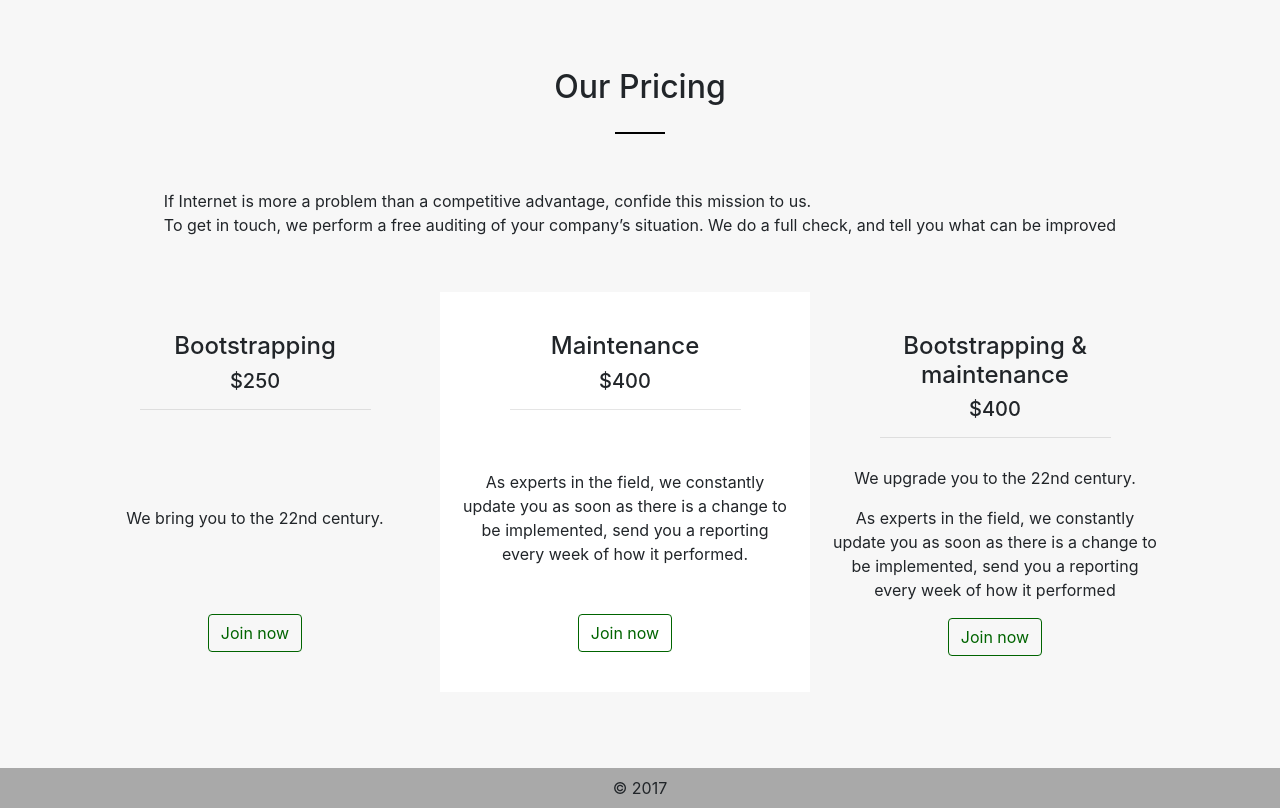
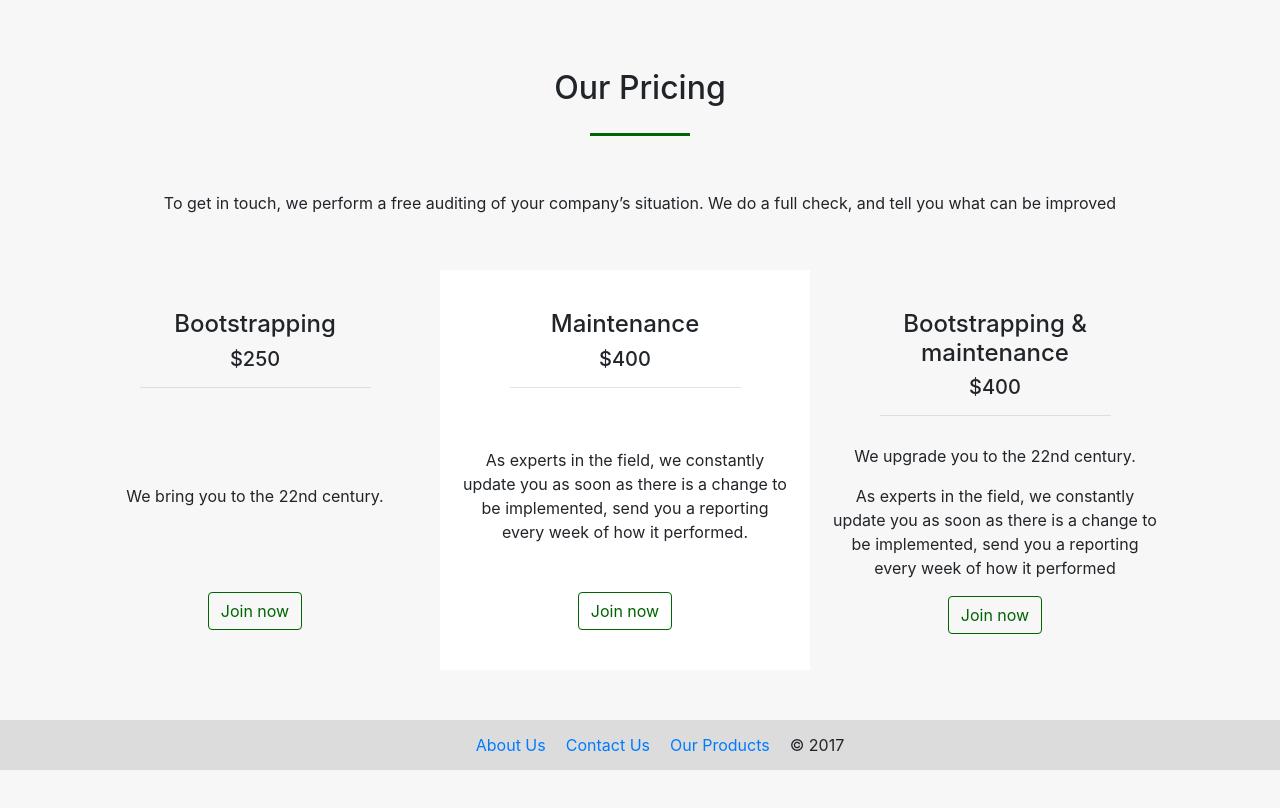
Before and after one commit to farty-bubu/piki-bara, a website: page index.html in a window 1280 px wide. Shown: the part 1720-2528 px from the top of the page. After the commit the page ends 2490 px from the top, so only its background shows below. Drawn offline with nearby package versions, Linux system fonts and the light colour scheme.

Commit message:
Add footer items

```diff
--- a/index.html
+++ b/index.html
@@ -48,7 +48,7 @@
             <div class="row">
                 <div class="col-md-12 text-center slide slide-2">
                     <h2 class="slide-title">Services</h2>
-                    <div class="slide-title-underliner align-content-center"></div>
+                    <hr class="slide-title-underliner align-content-center"></hr>
                     <div class="row">
                         <p class="subtitle">
                           If Internet is more a problem than a competitive advantage, confide this mission to us.
@@ -58,6 +58,7 @@
                     <div class="row">
                         <div class="col-md-4">
                             <h4 class="column-subtitle">Online presence</h4>
+                            <div class="column-text">
                                 <p>Online, your customer have to know how to find you WITHOUT you telling them</p>
                                 <p>
                                     Your future customers have to know exactly WHAT you are selling, and WHY they should buy it
@@ -68,8 +69,10 @@
                                     Internet’s strike force!
                                 </p>
                             </div>
+                        </div>
                         <div class="col-md-4">
                             <h4 class="column-subtitle">Be more visible in Google Search Engine</h4>
+                            <div class="column-text">
                                 <p>
                                     If a customer doesn’t buy with you, it’s not because the products, but because he doesn’t TRUST
                                     a website/company. BUILD THAT TRUST NOW!
@@ -80,13 +83,16 @@
                                     making you losing $$$.
                                 </p>
                             </div>
+                        </div>
                         <div class="col-md-4">
                             <h4 class="column-subtitle">Auditing</h4>
+                            <div class="column-text">
                                 <p>Ever wondered why some products sell better than others on Amazon, Etsy, Ebay, or Shopify?</p>
                                 <p>
                                     It’s not your product at fault, but that you are probably not using the marketplace
                                     the right way. Contact us, and let’s crack that problem with our experts!
                                 </p>
+                            </div>
                         </div>
                     </div>
                 </div>
@@ -110,10 +116,9 @@
             <div class="row">
                 <div class="col-md-12 text-center slide slide-2">
                     <h2 class="slide-title">Our Pricing</h2>
-                    <div class="slide-title-underliner align-content-center"></div>
+                    <hr class="slide-title-underliner align-content-center"></hr>
                     <div class="row">
                         <p class="subtitle">
-                          If Internet is more a problem than a competitive advantage, confide this mission to us.<br/>
                           To get in touch, we perform a free auditing of your company’s situation. We do a full check,
                           and tell you what can be improved
                         </p>
@@ -175,15 +180,14 @@
                 </div>
             </div>
 
-            <div class="row">
-                <div class="col-md-4"></div>
-                <div class="col-md-4"></div>
-                <div class="col-md-4"></div>
-            </div>
-
         </div>
         <footer class="footer text-center p-2">
-            <div>© 2017 </div>
+            <ul class="footer-links">
+                <li><a href="">About Us</a></li>
+                <li><a href="">Contact Us</a></li>
+                <li><a href="">Our Products</a></li>
+                <li>© 2017</li>
+            </ul>
         </footer>
     </body>
 </html>
--- a/static/css/custom.css
+++ b/static/css/custom.css
@@ -54,6 +54,10 @@
     border-color: var(--primary-color);
 }
 
+.btn {
+    cursor: pointer;
+}
+
 /*Custom styles*/
 
 body {
@@ -76,9 +80,8 @@ body {
 }
 
 .slide-title-underliner {
-    width: 50px;
-    margin: 25px auto;
-    border-bottom: 2px solid black;
+    width: 100px;
+    border-top: 3px solid var(--primary-color);
 }
 
 .slide-1-background {
@@ -103,7 +106,7 @@ body {
     margin: 25px auto;
 }
 
-.slide-2 .row p {
+.column-text {
     text-align: left;
 }
 
@@ -122,5 +125,16 @@ body {
 }
 
 .footer {
-    background-color: darkgray;
+    background-color: gainsboro;
 }
+
+.footer-links {
+    display: flex;
+    justify-content: center;
+    list-style: none;
+    margin-bottom: 0;
+}
+
+.footer-links li {
+    padding: 5px 10px;
+}
```
Lines whose indentation alone changed are shown as unchanged.
